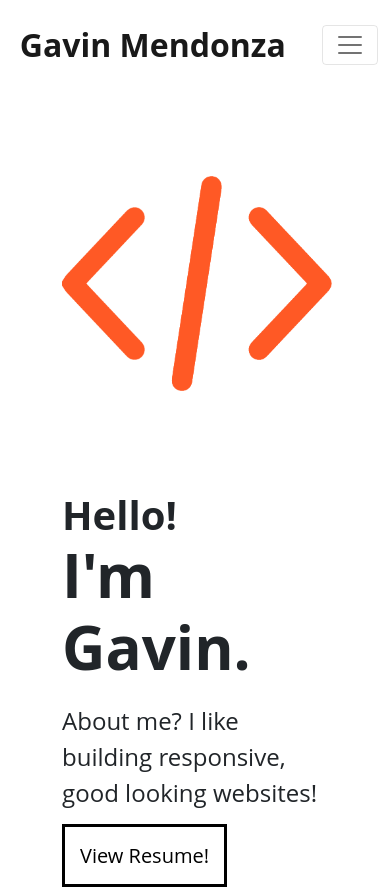
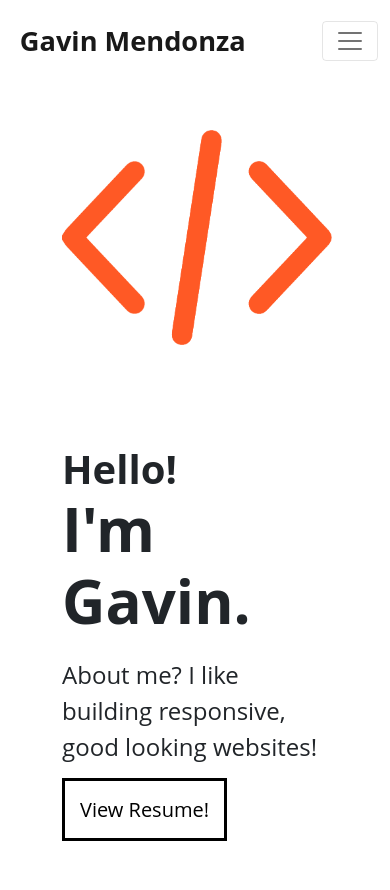
Before and after one commit to GavinMendonza/portfolio, a plain HTML site: page index.html in a window 390 px wide. Shown: the top 890 px of the page. Drawn offline with nearby package versions, Linux system fonts and the light colour scheme; no server answers.

Commit message:
reduced navbar-heading font size

```diff
--- a/src/main.css
+++ b/src/main.css
@@ -71,7 +71,7 @@ main .main-para{
 .navbar-brand{
     margin-left: 2vw;
     /* font-size: 2em; */
-    font-size: clamp(2em, 3vw, 24px);
+    font-size: clamp(1.7em, 3vw, 24px);
 }
 
 .navbar-nav{
@@ -136,6 +136,7 @@ main{
     /*  */
     margin-top: 2.3em;
     width: 110%;
+    /* margin-top: 0em; */
 }
 .main-heading{
     font-size: clamp(3em,9vw,4em);
@@ -242,6 +243,10 @@ main .button{
 /* .contact .button{
     display: block;
 } */
+.gridImg{
+    margin-top: 0px;
+}
+
 .contact .button{
     border: none;
     font-weight: 700;
```
